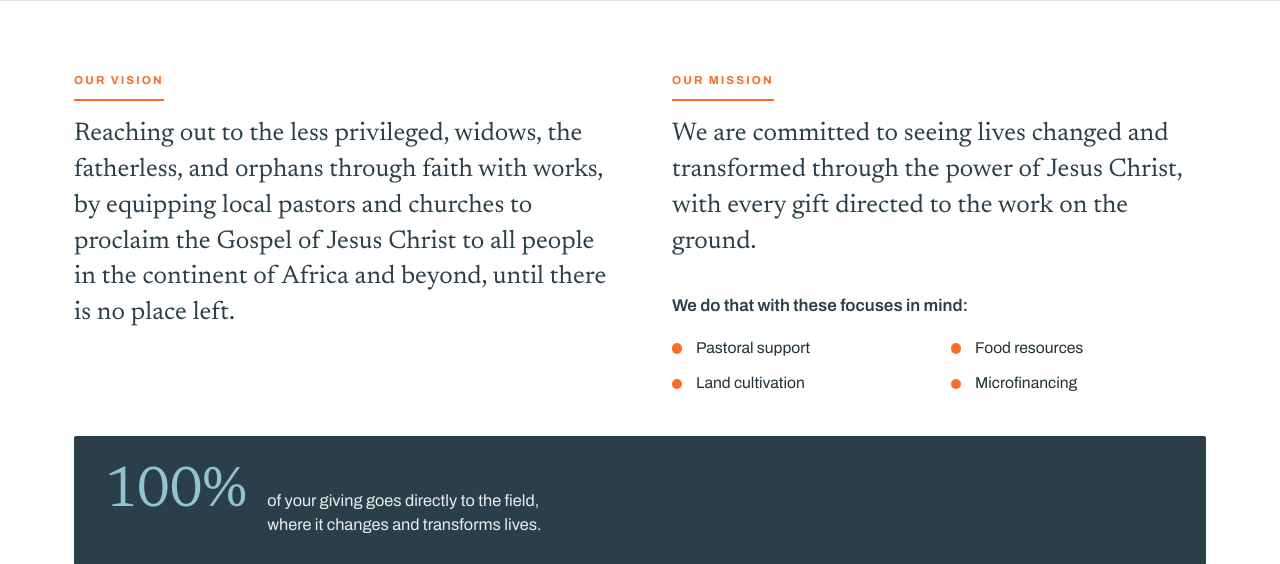
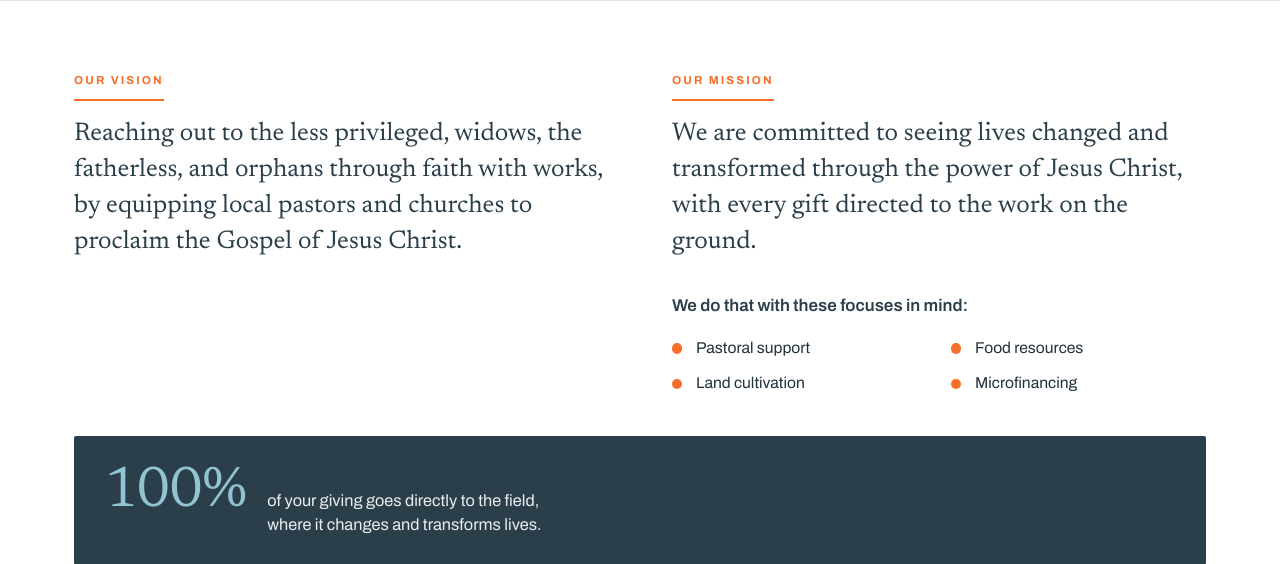
Before and after one commit to isaach3lms/liberty-charity-foundation, a Flask app: page /about in a window 1280 px wide. Shown: the part 418-982 px from the top of the page. Run offline with Flask 3, Linux system fonts and the light colour scheme.

Commit message:
Shorten vision statement

```diff
--- a/templates/about.html
+++ b/templates/about.html
@@ -16,7 +16,7 @@
     <div class="vm">
       <div class="reveal">
         <span class="vm-label">Our vision</span>
-        <p class="vm-statement">Reaching out to the less privileged, widows, the fatherless, and orphans through faith with works, by equipping local pastors and churches to proclaim the Gospel of Jesus Christ to all people in the continent of Africa and beyond, until there is no place left.</p>
+        <p class="vm-statement">Reaching out to the less privileged, widows, the fatherless, and orphans through faith with works, by equipping local pastors and churches to proclaim the Gospel of Jesus Christ.</p>
       </div>
       <div class="reveal">
         <span class="vm-label">Our mission</span>
```
Also changed, not shown: static/img/cameroon-1800.jpg, static/img/cameroon-900.jpg, static/img/hero-1600.jpg, static/img/hero-800.jpg, static/img/logo-mark.png, static/img/logo-wordmark.png, static/img/pastoral-1800.jpg, static/img/pastoral-900.jpg, static/img/uganda-1800.jpg, static/img/uganda-900.jpg.
